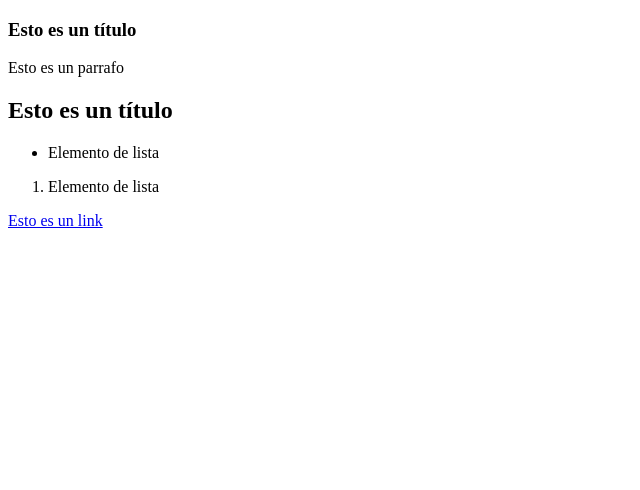
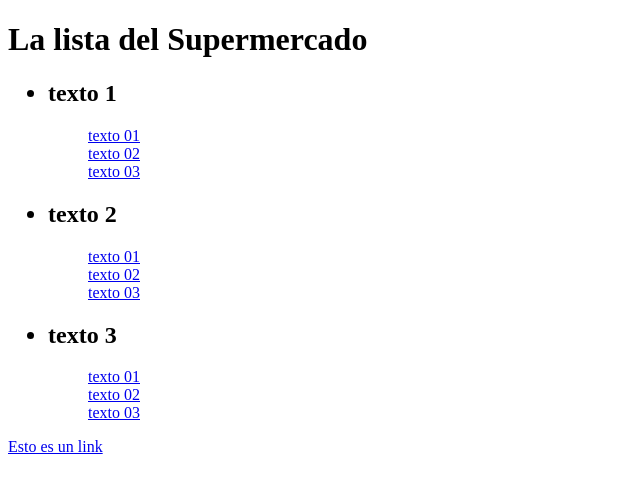
Before and after one commit to christiaanvargas/curso_html-css, a plain HTML site: page index.html in a window 1280 px wide. Shown: the whole page, without its empty margins (0-640 px from the left). Drawn offline with Linux system fonts and the light colour scheme.

Commit message:
Extructura de listas internas

```diff
--- a/index.html
+++ b/index.html
@@ -19,23 +19,31 @@
 
 <body>
     <header>
+        <h1>La lista del Supermercado</h1>
         <nav></nav>
     </header>
     <main>
         <section>
-            <article>
-                <h1>Esto es un título</h1>
-                <p>Esto es un parrafo</p>
-            </article>
-        </section>
-        <section>
-            <h2>Esto es un título</h2>
             <ul>
-                <li>Elemento de lista</li>
+                <h2>
+                    <li>texto 1</li>
+                </h2>
+                <ol><a href="#">texto 01</a></ol>
+                <ol><a href="#">texto 02</a></ol>
+                <ol><a href="#">texto 03</a></ol>
+                <h2>
+                    <li>texto 2</li>
+                </h2>
+                <ol><a href="#">texto 01</a></ol>
+                <ol><a href="#">texto 02</a></ol>
+                <ol><a href="#">texto 03</a></ol>
+                <h2>
+                    <li>texto 3</li>
+                </h2>
+                <ol><a href="#">texto 01</a></ol>
+                <ol><a href="#">texto 02</a></ol>
+                <ol><a href="#">texto 03</a></ol>
             </ul>
-            <ol>
-                <li>Elemento de lista</li>
-            </ol>
         </section>
     </main>
     <footer>
```
